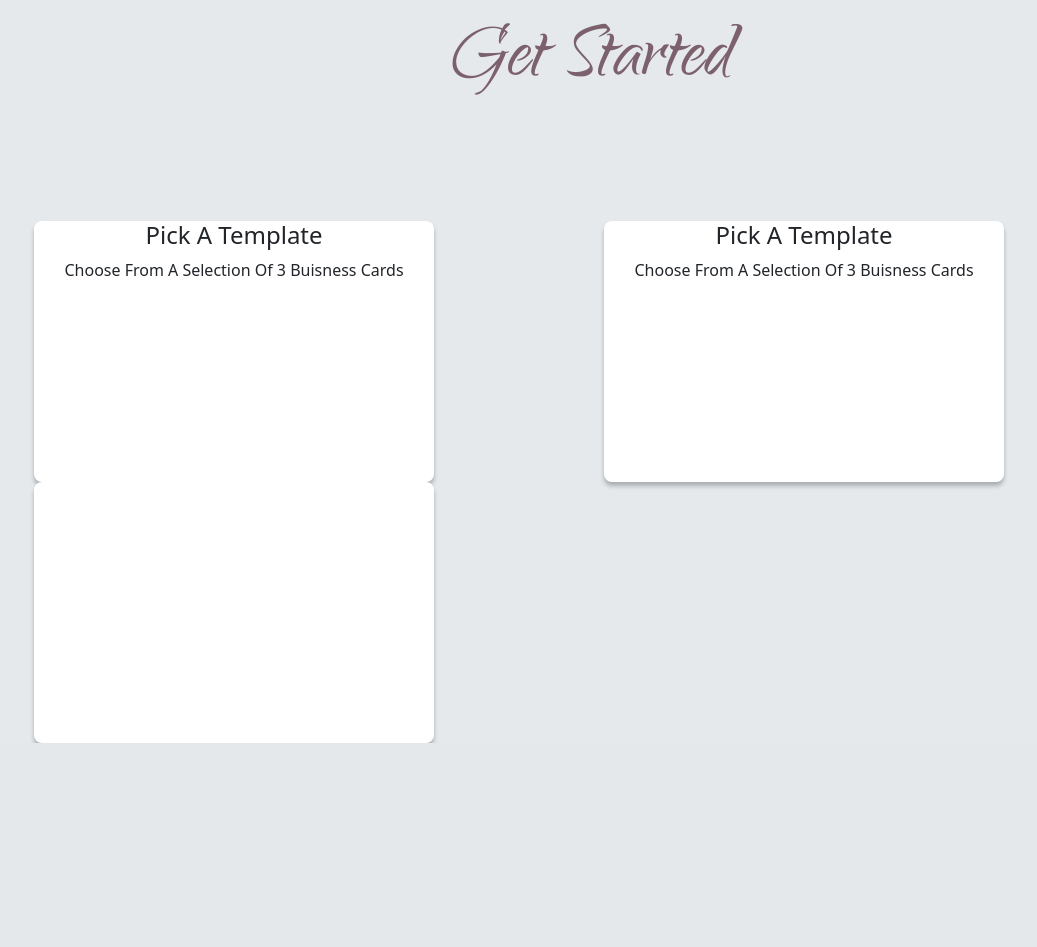
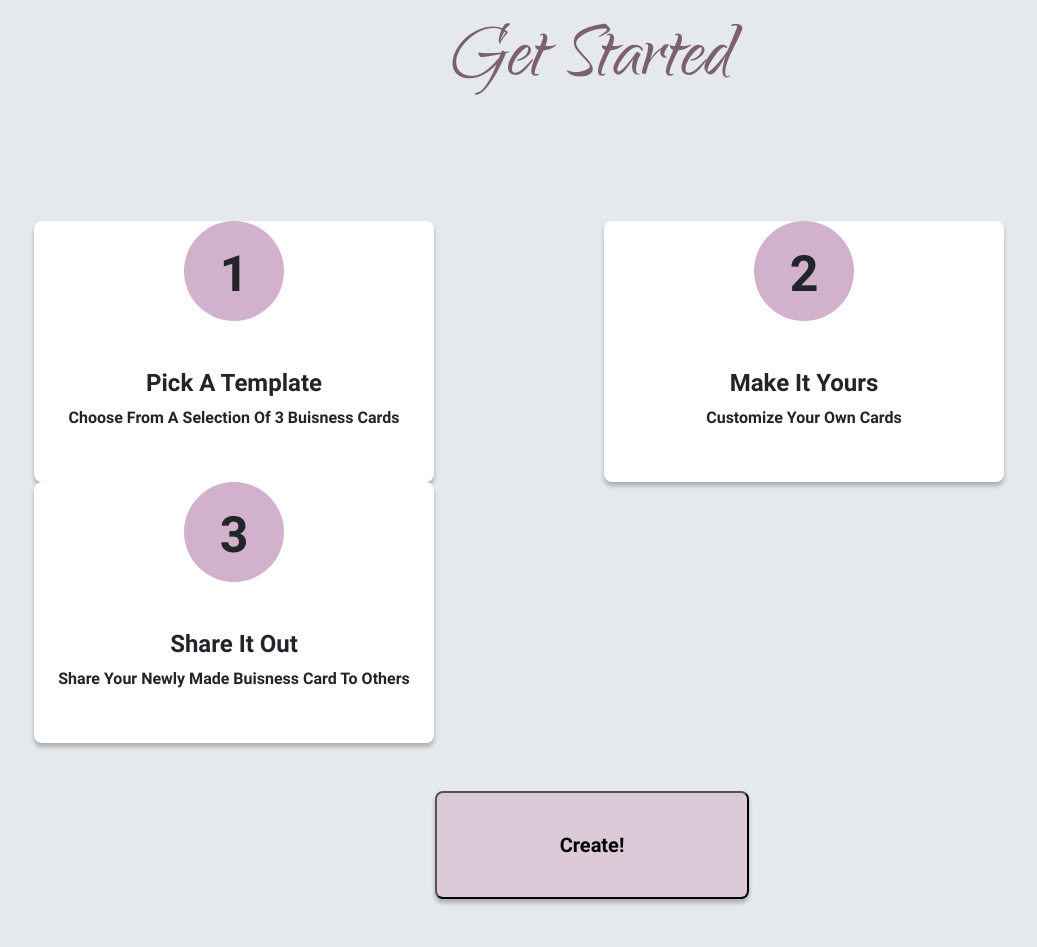
Before and after one commit to kylejava/nwHacks, a Flask app: page /getstarted in a window 1280 px wide. Shown: the part 127-1074 px from the top of the page, without its empty margins (78-1115 px from the left). Before the commit the page ends 870 px from the top, so only its background shows below. Run offline with Flask 2, Linux system fonts and the light colour scheme; some libraries are stand-ins or nearby versions.

Commit message:
get started page in tip top shape

```diff
--- a/static/stylesheets/getstarted.css
+++ b/static/stylesheets/getstarted.css
@@ -18,8 +18,9 @@
 }
 
 .circle-header {
-  font-size: 30px;
-  font-family: monospace;
+  font-size: 50px;
+  font-family: Roboto;
+  font-weight: bold;
 }
 h1{
   font-family:'Roboto', sans-serif;
@@ -65,4 +66,18 @@ h1{
   border-radius: 8px;
 }
 
-.inner-text
+.inner-text{
+  font-family: Roboto;
+  vertical-align: middle;
+
+}
+
+input[type=submit]{
+  width: 314px;
+height: 108px;
+background: #DDCAD9;
+box-shadow: 0px 4px 4px rgba(0, 0, 0, 0.25);
+border-radius: 8px;
+font-size: 20px;
+font-family: Roboto;
+}
--- a/templates/getstarted.html
+++ b/templates/getstarted.html
@@ -46,7 +46,10 @@
       <div class="row pt-5 text-center">
         <div class="col">
           <div class="rectangle">
-            <div class="inner-text">
+            <div class="circle ">
+              <p class="circle-header pt-3">1</p>
+            </div>
+            <div class="inner-text pt-5">
               <h4>Pick A Template</h4>
               <p>Choose From A Selection Of 3 Buisness Cards</p>
             </div>
@@ -54,77 +57,33 @@
         </div>
         <div class="col">
           <div class="rectangle">
-            <div class="inner-text">
-              <h4>Pick A Template</h4>
-              <p>Choose From A Selection Of 3 Buisness Cards</p>
+            <div class="circle">
+              <p class="circle-header pt-3">2</p>
+            </div>
+            <div class="inner-text pt-5">
+              <h4>Make It Yours</h4>
+              <p>Customize Your Own Cards</p>
             </div>
           </div>
         </div>
         <div class="col">
           <div class="rectangle">
-
-          </div>
-        </div>
-      </div>
-    </div>
-    <!--
-    <div class="main">
-      <div class="row text-center ">
-        <h1 id = "getStartedHeader" class="main-header py-5">Get Started</h1>
-      </div>
-      <div class="row pt-5 text-center">
-        <div class="col ps-5">
-          <div class="card" style="width: 18rem;">
-            <div class="card-body">
-              <div class="circle">
-                <h1 class = "circle-number pt-4">1</h1>
-              </div>
-              <h2 class="py-2">Pick A Template</h2>
-              <h5 class="pb-2">Choose A Selection of 3 Buisness Card Templates</h5>
+            <div class="circle">
+              <p class="circle-header pt-3">3</p>
             </div>
-          </div>
-        </div>
-        <div class="col ps-5 ">
-          <div class="card" style="width: 18rem;">
-            <div class="card-body">
-              <div class="circle">
-                <h1 class = "circle-number pt-4">2</h1>
-              </div>
-              <h2 class="py-2">Make It Yours</h2>
-              <h5 class="pb-2">Customize Your Own Card</h5>
-              <br>
-            </div>
-          </div>
-        </div>
-        <div class="col  ps-5">
-          <div class="card" style="width: 18rem;">
-            <div class="card-body">
-              <div class="circle">
-                <h1 class = "circle-number pt-4">3</h1>
-              </div>
-              <h2 class="py-2">Share It Out!</h2>
-              <h5 class="pb-2">Share your newly made business card to others!</h5>
+            <div class="inner-text pt-5">
+              <h4>Share It Out</h4>
+              <p>Share Your Newly Made Buisness Card To Others</p>
             </div>
           </div>
         </div>
       </div>
-      <div class="row text-center py-5">
-        <div class="col">
-
-        </div>
-        <div class="col">
-          <a href="/signin">
-            <div class="rectangle">
-              <h1>Start</h1>
-            </div>
-          </a>
-        </div>
-        <div class="col">
-
-        </div>
+      <div class="row py-5 text-center">
+        <form action="/signin" method="post">
+          <input type="submit"  value="Create!">
+        </form>
       </div>
     </div>
-  -->
     <script src="https://www.gstatic.com/firebasejs/8.2.2/firebase-app.js"></script>
     <script src="https://www.gstatic.com/firebasejs/8.2.2/firebase-auth.js"></script>
   </body>
```
